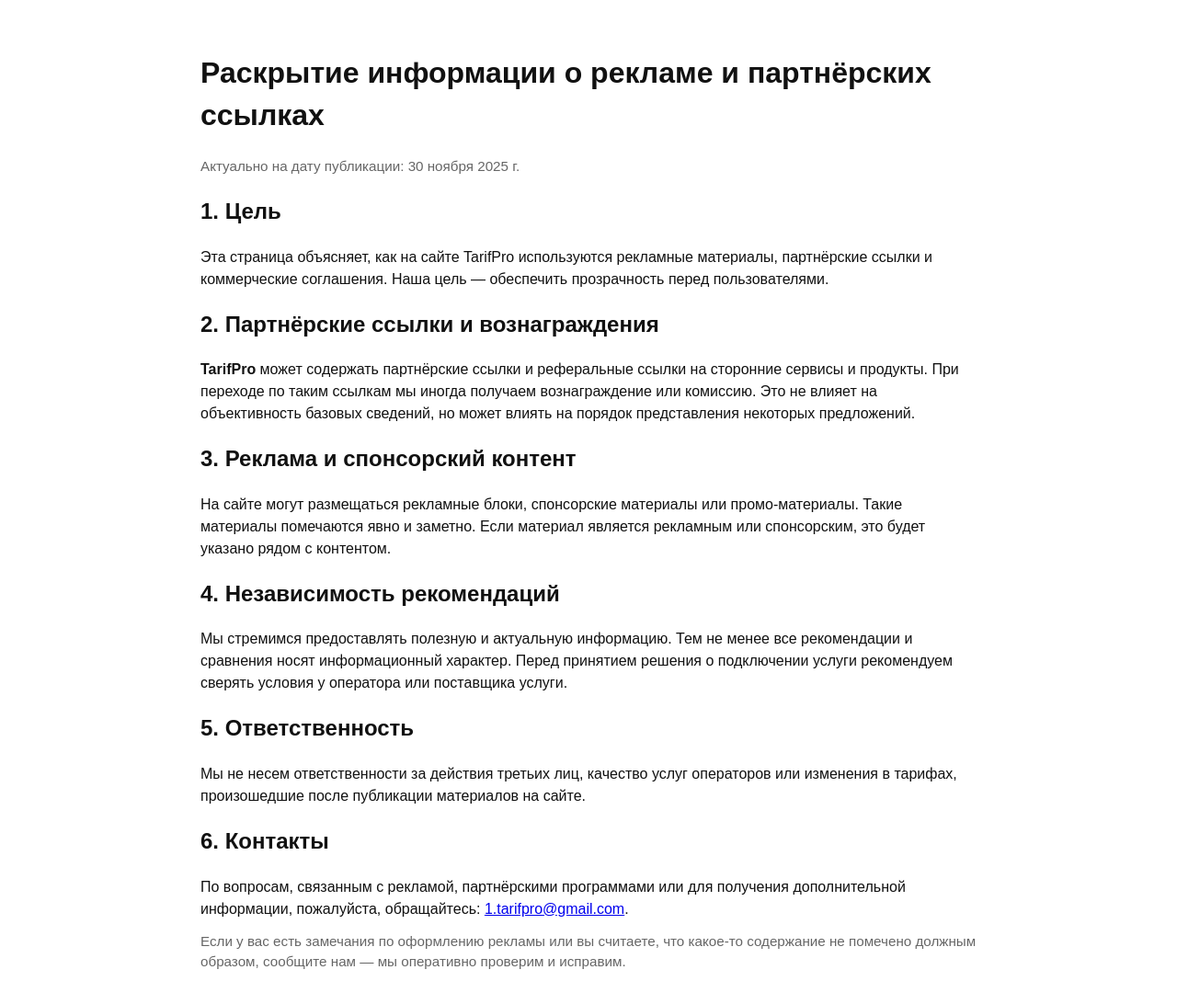
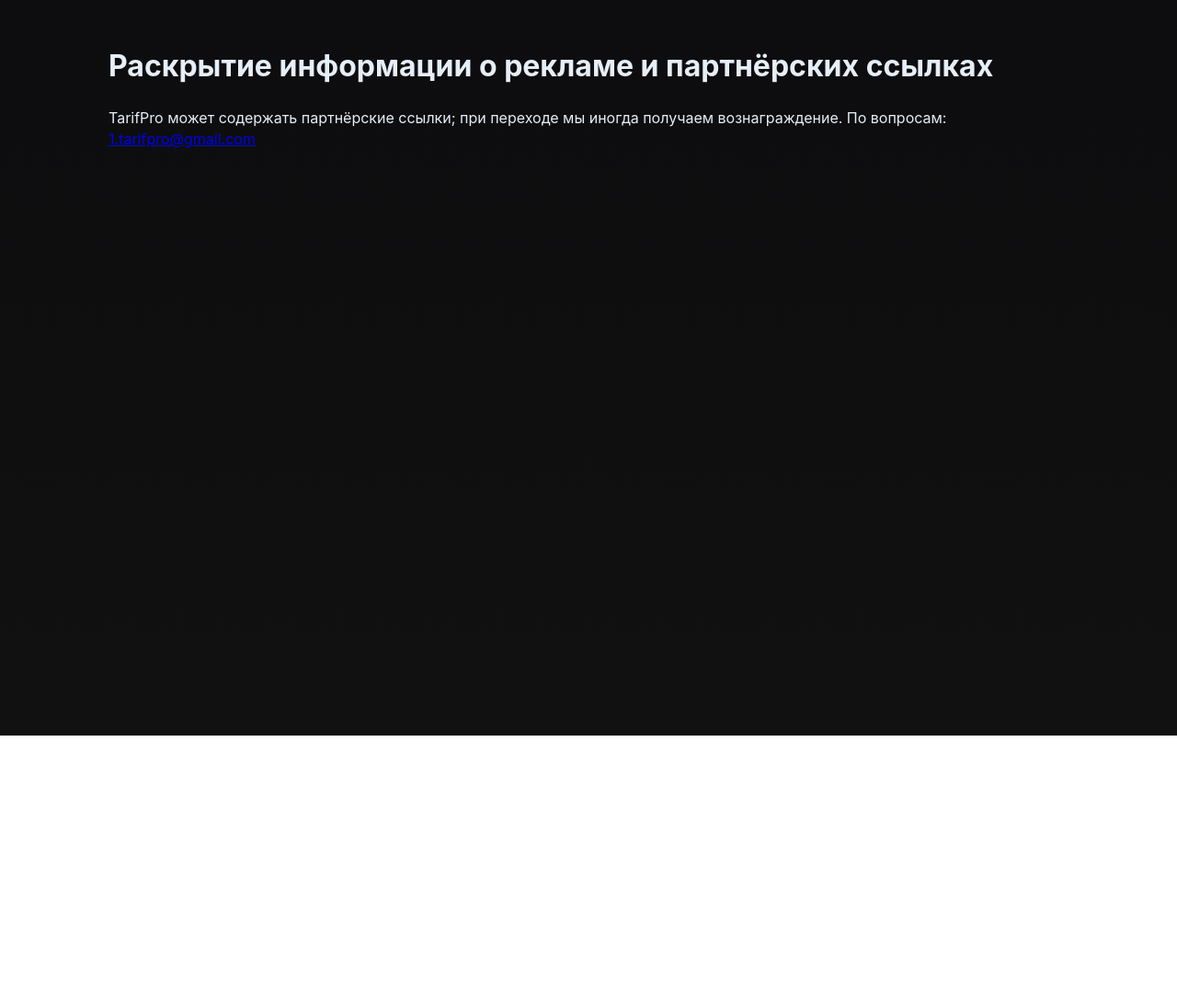
Before and after one commit to TarifPro/smart-tarif, a plain HTML site: page disclosure.html in a window 1280 px wide. Shown: the whole page at 92% size. After the commit the page ends 800 px from the top, so only its background shows below. Drawn offline with Linux system fonts and the light colour scheme.

```diff
--- a/disclosure.html
+++ b/disclosure.html
@@ -1,54 +1,10 @@
 <!doctype html>
 <html lang="ru">
-<head>
-  <meta charset="utf-8">
-  <meta name="viewport" content="width=device-width,initial-scale=1">
-  <title>Раскрытие информации о рекламе — TarifPro</title>
-  <link rel="stylesheet" href="style.css">
-  <style>
-    /* Небольшие локальные правки для читаемости страницы */
-    body { font-family: Arial, sans-serif; background: #fff; color: #111; padding: 28px; }
-    .container { max-width: 900px; margin: 0 auto; }
-    h1 { margin-top: 0; }
-    p { margin: 0 0 12px 0; line-height: 1.5; }
-    .muted { color: #666; font-size: 0.95em; }
-    .highlight { font-weight: 600; }
-  </style>
-</head>
+<head><meta charset="utf-8"><meta name="viewport" content="width=device-width,initial-scale=1"><title>Раскрытие информации — TarifPro</title><link rel="stylesheet" href="style.css"></head>
 <body>
-  <div class="container">
+  <div class="container" style="background:transparent;padding-top:28px">
     <h1>Раскрытие информации о рекламе и партнёрских ссылках</h1>
-
-    <p class="muted">Актуально на дату публикации: <span id="effective-date"></span></p>
-
-    <h2>1. Цель</h2>
-    <p>Эта страница объясняет, как на сайте TarifPro используются рекламные материалы, партнёрские ссылки и коммерческие соглашения. Наша цель — обеспечить прозрачность перед пользователями.</p>
-
-    <h2>2. Партнёрские ссылки и вознаграждения</h2>
-    <p><span class="highlight">TarifPro</span> может содержать партнёрские ссылки и реферальные ссылки на сторонние сервисы и продукты. При переходе по таким ссылкам мы иногда получаем вознаграждение или комиссию. Это не влияет на объективность базовых сведений, но может влиять на порядок представления некоторых предложений.</p>
-
-    <h2>3. Реклама и спонсорский контент</h2>
-    <p>На сайте могут размещаться рекламные блоки, спонсорские материалы или промо‑материалы. Такие материалы помечаются явно и заметно. Если материал является рекламным или спонсорским, это будет указано рядом с контентом.</p>
-
-    <h2>4. Независимость рекомендаций</h2>
-    <p>Мы стремимся предоставлять полезную и актуальную информацию. Тем не менее все рекомендации и сравнения носят информационный характер. Перед принятием решения о подключении услуги рекомендуем сверять условия у оператора или поставщика услуги.</p>
-
-    <h2>5. Ответственность</h2>
-    <p>Мы не несем ответственности за действия третьих лиц, качество услуг операторов или изменения в тарифах, произошедшие после публикации материалов на сайте.</p>
-
-    <h2>6. Контакты</h2>
-    <p>По вопросам, связанным с рекламой, партнёрскими программами или для получения дополнительной информации, пожалуйста, обращайтесь: <a href="mailto:1.tarifpro@gmail.com">1.tarifpro@gmail.com</a>.</p>
-
-    <p class="muted">Если у вас есть замечания по оформлению рекламы или вы считаете, что какое‑то содержание не помечено должным образом, сообщите нам — мы оперативно проверим и исправим.</p>
+    <p>TarifPro может содержать партнёрские ссылки; при переходе мы иногда получаем вознаграждение. По вопросам: <a href="mailto:1.tarifpro@gmail.com">1.tarifpro@gmail.com</a></p>
   </div>
-
-  <script>
-    // Подставляет текущую дату в читаемом формате
-    document.addEventListener('DOMContentLoaded', function () {
-      const d = new Date();
-      const opts = { year: 'numeric', month: 'long', day: 'numeric' };
-      document.getElementById('effective-date').textContent = d.toLocaleDateString('ru-RU', opts);
-    });
-  </script>
 </body>
 </html>
```
Also changed, not shown: index.html (+2 -1 lines), privacy.html (+1 -0 lines).
